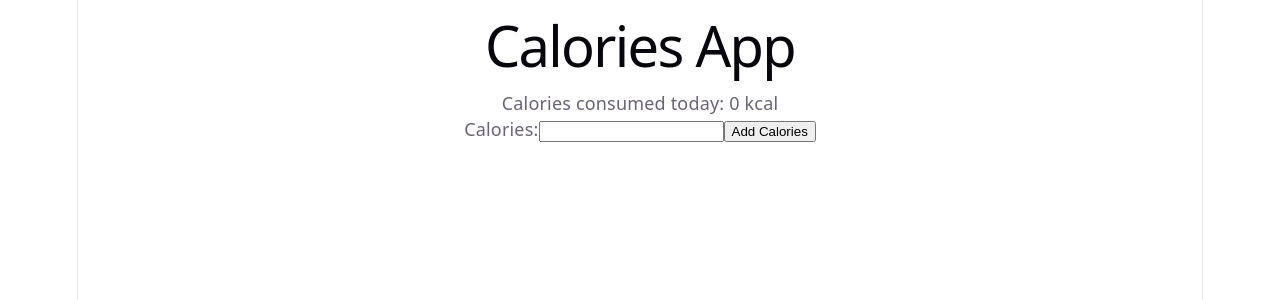
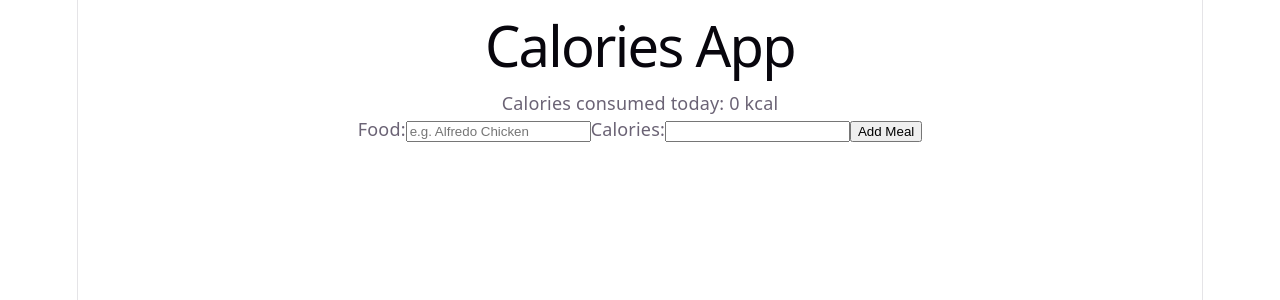
Before and after one commit to silkansraivis3-tech/calories-app, a React (Vite) app: page / in a window 1280 px wide. Shown: the top 300 px of the page. Built offline with nearby package versions, Linux system fonts and the light colour scheme.

Commit message:
added food+calories and delete fucntion

```diff
--- a/src/App.jsx
+++ b/src/App.jsx
@@ -2,14 +2,31 @@ import { useState } from 'react'
 import './App.css'
 function App()
 {
-  const [totalCalories, setTotalCalories] = useState(0)
   const [caloriesInput, setCaloriesInput] = useState('')
+  const [foodName, setFoodName] = useState('')
+  const [meals, setMeals] = useState([])
+  const totalCalories = meals.reduce(
+    (total, meal) => total + meal.calories,
+    0
+  )
   function handleAddCalories()
   {
     const calories = Number(caloriesInput)
-    if (calories <= 0) return
-    setTotalCalories(totalCalories + calories)
+    if (!foodName.trim() || calories <= 0) return
+    const newMeal =
+    {
+      id: Date.now(),
+      name: foodName.trim(),
+      calories
+    }
+    setMeals([...meals, newMeal])
     setCaloriesInput('')
+    setFoodName('')
+  }
+  function handleDeleteMeal(mealId)
+  {
+    const updatedMeals = meals.filter((meal) => meal.id !== mealId)
+    setMeals(updatedMeals)
   }
   return (
     <main>
@@ -19,6 +36,16 @@ function App()
       <p>
         Calories consumed today: {totalCalories} kcal
       </p>
+      <label>
+        Food:
+        <input
+          type="text"
+          value={foodName}
+          onChange={(event) => setFoodName(event.target.value)}
+          placeholder="e.g. Alfredo Chicken"
+        >
+        </input>
+      </label>
       <label>
         Calories:
         <input
@@ -37,8 +64,21 @@ function App()
         type="button"
         onClick={handleAddCalories}
       >
-        Add Calories
+        Add Meal
       </button>
+      <ul>
+        {meals.map((meal) => (
+          <li key={meal.id}>
+            {meal.name} - {meal.calories} kcal
+            <button
+              type="button"
+              onClick={() => handleDeleteMeal(meal.id)}
+            >
+              Delete
+            </button>
+          </li>
+        ))}
+      </ul>
     </main>
   )
 }
```
